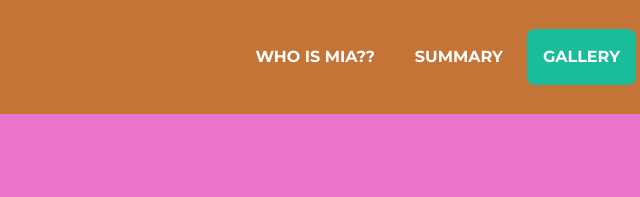
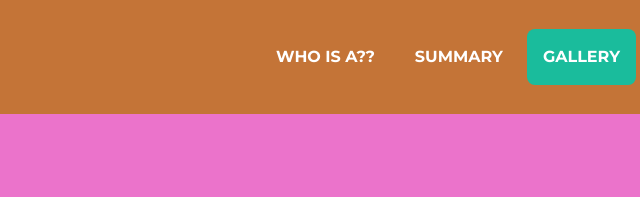
Before and after one commit to becaktiguling/becaktiguling.github.io, a plain HTML site: page index.html in a window 1280 px wide. Shown: the top 197 px of the page, 558-1198 px from the left. Drawn offline with nearby package versions, Linux system fonts and the light colour scheme.

Commit message:
Update index.html

```diff
--- a/index.html
+++ b/index.html
@@ -28,7 +28,7 @@
                 </button>
                 <div class="collapse navbar-collapse" id="navbarResponsive">
                     <ul class="navbar-nav ms-auto">
-                        <li class="nav-item mx-0 mx-lg-1"><a class="nav-link py-3 px-0 px-lg-3 rounded" href="#aboutmia">Who is Mia??</a></li>
+                        <li class="nav-item mx-0 mx-lg-1"><a class="nav-link py-3 px-0 px-lg-3 rounded" href="#aboutmia">Who is a??</a></li>
                         <li class="nav-item mx-0 mx-lg-1"><a class="nav-link py-3 px-0 px-lg-3 rounded" href="#summary">Summary</a></li>
                         <li class="nav-item mx-0 mx-lg-1"><a class="nav-link py-3 px-0 px-lg-3 rounded" href="#gallery">Gallery</a></li>
                     </ul>
```
